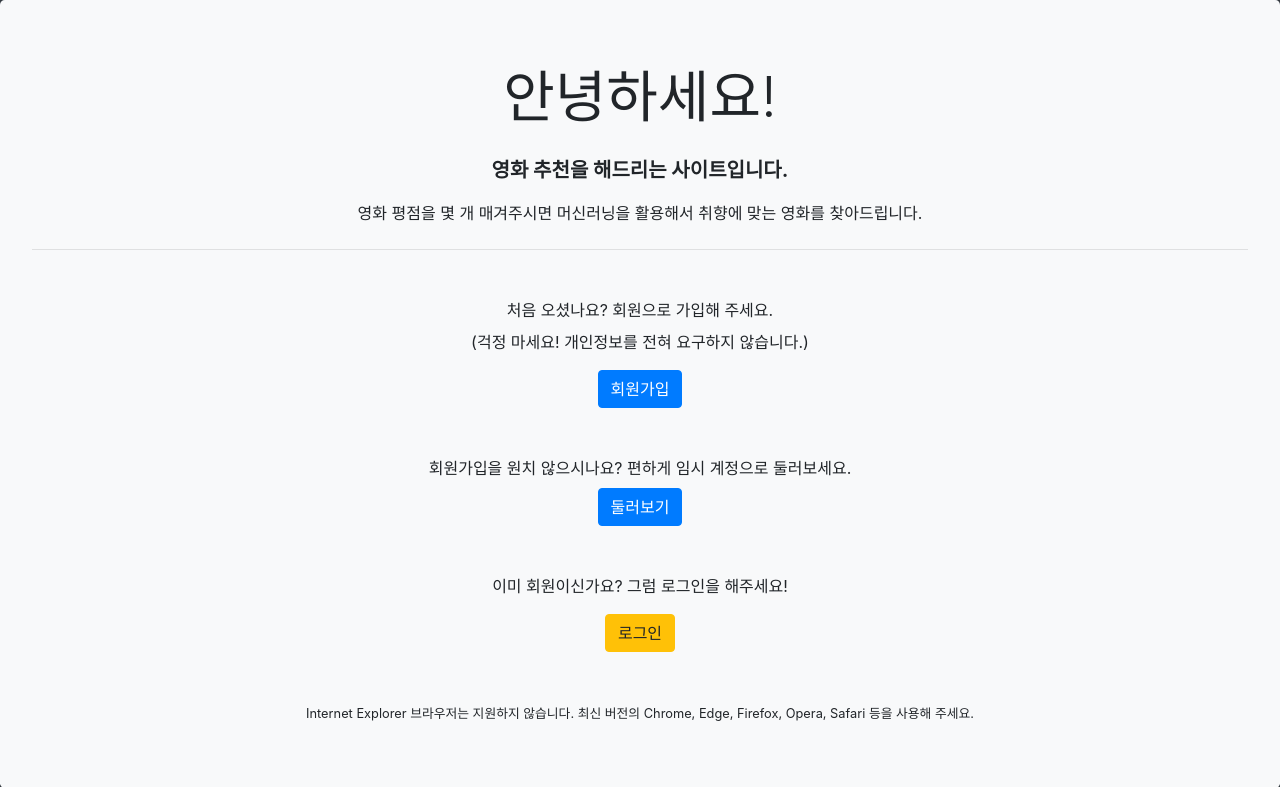
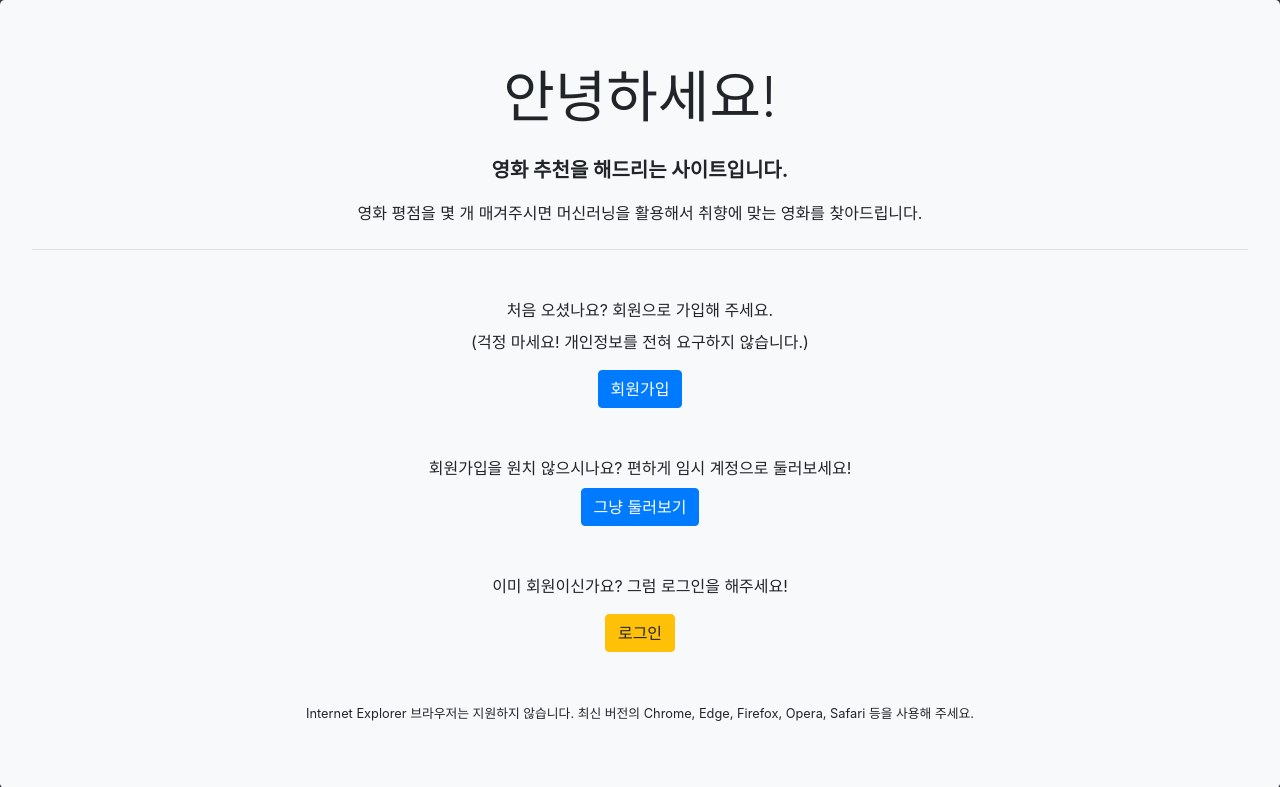
Before and after one commit to cgkim412/movie_reco, a Django app: page / in a window 1280 px wide. Shown: the top 787 px of the page. Run offline with Django 3.2, Linux system fonts and the light colour scheme; parts of the project's set-up code (start-up, migrations or seed data) failed here and were passed over; some libraries are stand-ins or nearby versions.

Commit message:
added guest login functionality

```diff
--- a/accounts/utils.py
+++ b/accounts/utils.py
@@ -1,4 +1,5 @@
 from accounts.models import User
+from django.utils.crypto import get_random_string
 
 
 def get_user_obj(request):
@@ -11,3 +12,11 @@ def get_user_obj(request):
         return None
     else:
         return user
+
+
+def generate_random_email(length):
+    return get_random_string(length) + "@random.user"
+
+
+def generate_random_password(length):
+    return get_random_string(length)
--- a/accounts/views.py
+++ b/accounts/views.py
@@ -4,7 +4,7 @@ from django.urls import reverse_lazy
 from django.views.generic.edit import FormView
 from .forms import RegisterForm, LoginForm
 from .models import User
-from .random_accounts import generate_random_email, generate_random_password
+from .utils import generate_random_email, generate_random_password
 
 
 class RegisterView(FormView):
--- a/core/templates/index.html
+++ b/core/templates/index.html
@@ -16,9 +16,9 @@
   </div>
   <div class="row my-5">
     <div class="col">
-      <p class="mb-2">회원가입을 원치 않으시나요? 편하게 임시 계정으로 둘러보세요.</p>
+      <p class="mb-2">회원가입을 원치 않으시나요? 편하게 임시 계정으로 둘러보세요!</p>
       <a class="btn btn-primary" href="{% url 'guest' %}" role="button"
-        >둘러보기</a
+        >그냥 둘러보기</a
       >
     </div>
   </div>
--- a/core/views.py
+++ b/core/views.py
@@ -10,6 +10,7 @@ def index(request):
     else:
         return redirect('home')
 
+
 @login_required
 def home(request):
     user = get_user_obj(request)
@@ -17,10 +18,12 @@ def home(request):
         return redirect('evaluate')
     return render(request, 'home.html', {'user': user.email})
 
+
 @login_required
 def about(request):
     return render(request, 'about.html')
 
+
 @login_required
 def author(request):
     return render(request, 'author.html')
```
Also changed, not shown: accounts/random_accounts.py (deleted, +0 -10 lines).
